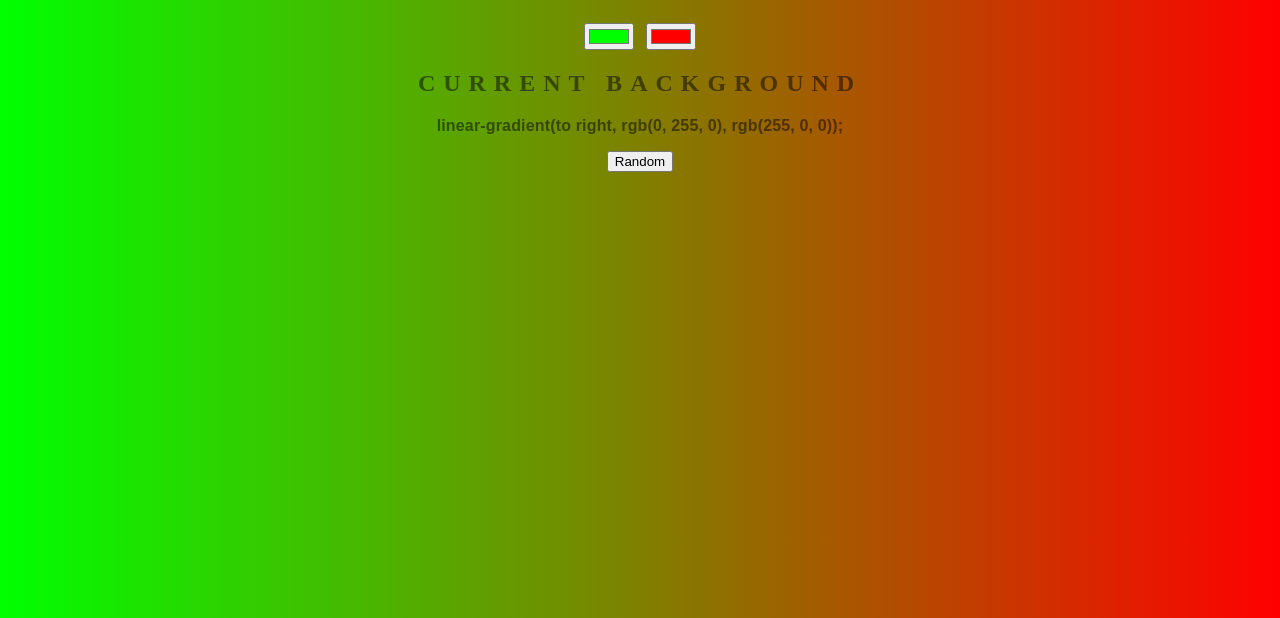
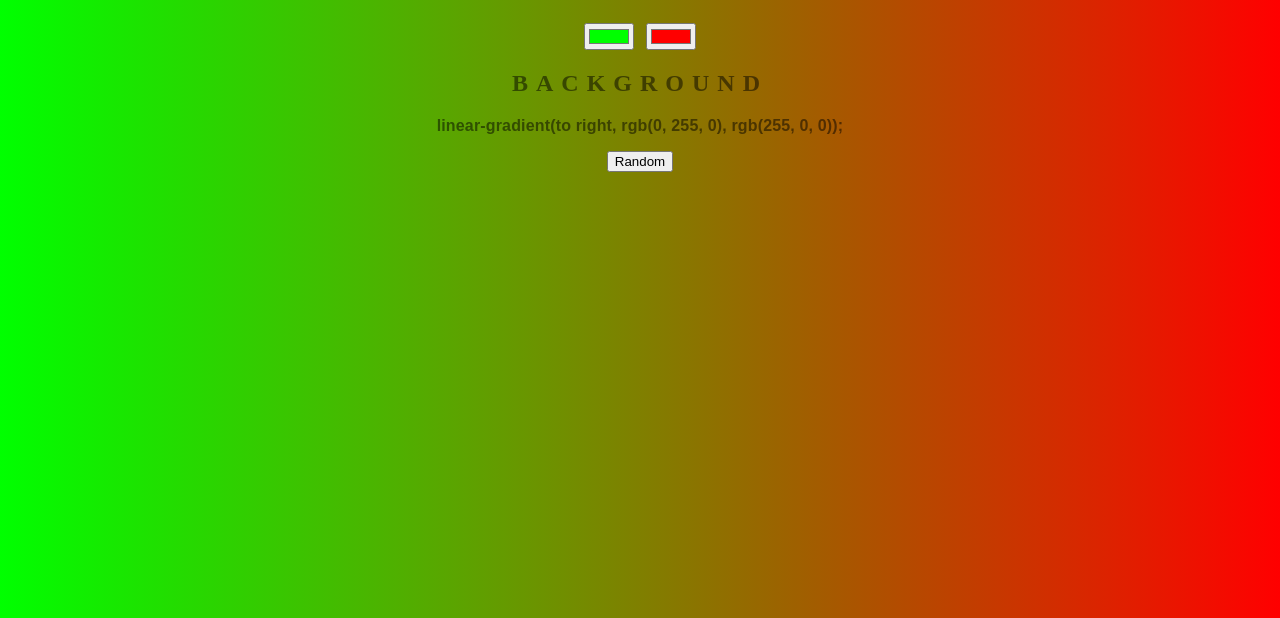
Before and after one commit to Jan710/background-generator, a plain HTML site: page index.html in a window 1280 px wide. Shown: the part 182-800 px from the top of the page. Drawn offline with Linux system fonts and the light colour scheme.

Commit message:
changing text

```diff
--- a/index.html
+++ b/index.html
@@ -8,7 +8,7 @@
         <h1>Background Generator</h1>
         <input class="color1" type="color" name="color1" value="#00ff00">
         <input class="color2" type="color" name="color2" value="#ff0000">
-        <h2>Current Background</h2>
+        <h2>Background</h2>
         <h3></h3>
         <button type="button">Random</button>
         <script type="text/javascript" src="script.js"></script>
```
